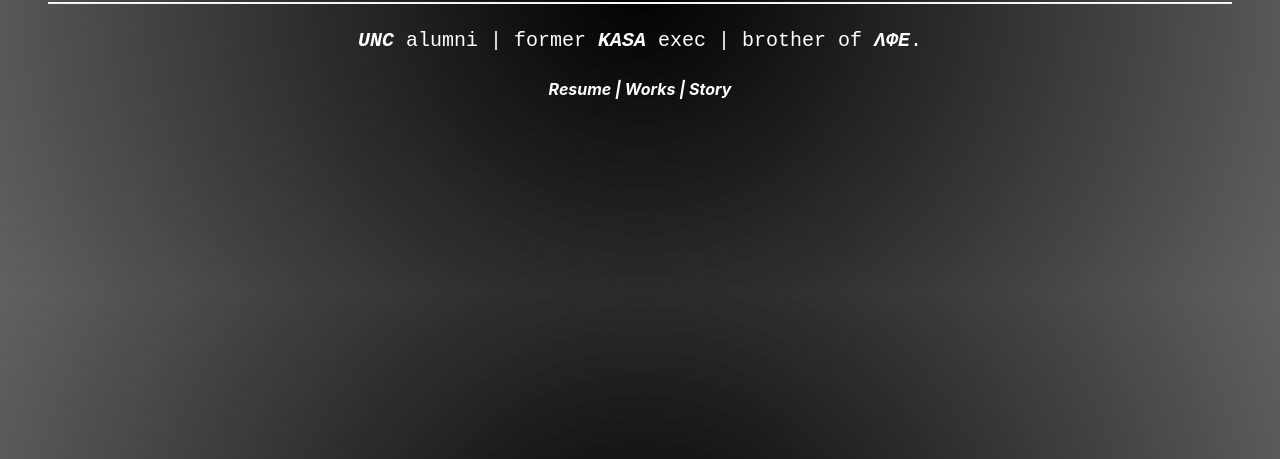
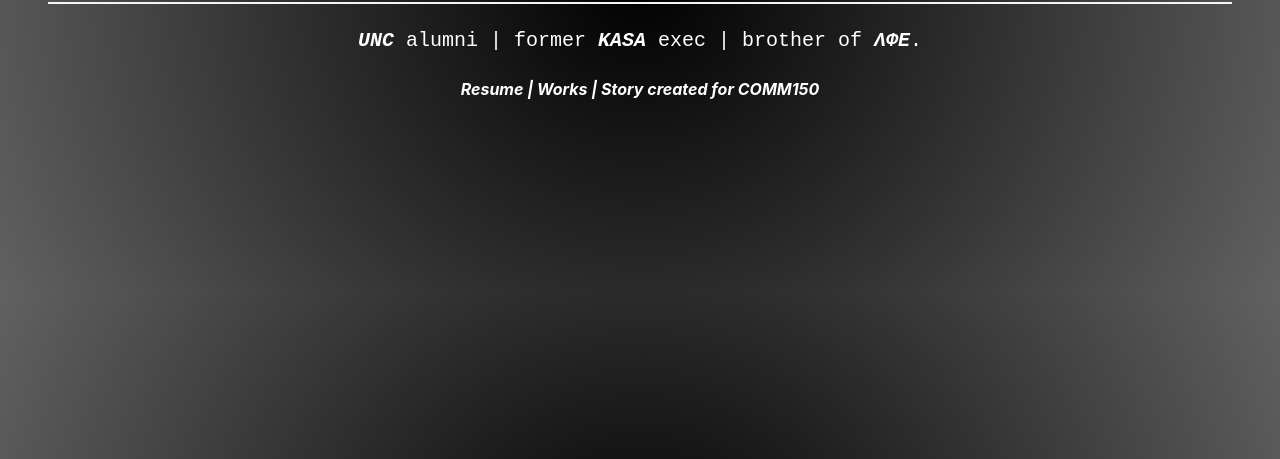
Before and after one commit to Kowynsong/kowynsong.github.io, a website: page index.html in a window 1280 px wide. Shown: the part 341-800 px from the top of the page. Drawn offline with nearby package versions, Linux system fonts and the light colour scheme.

Commit message:
changed label for story

```diff
--- a/index.html
+++ b/index.html
@@ -131,7 +131,7 @@
         <a href="sungSongResume.pdf" id="resume">Resume | </a>
         <!-- COMM150 -->
         <a href="works.html" id="works">Works | </a>
-        <a href="story.html" id="works">Story</a>
+        <a href="story.html" id="works">Story created for COMM150</a>
 
 
       </center>
```
